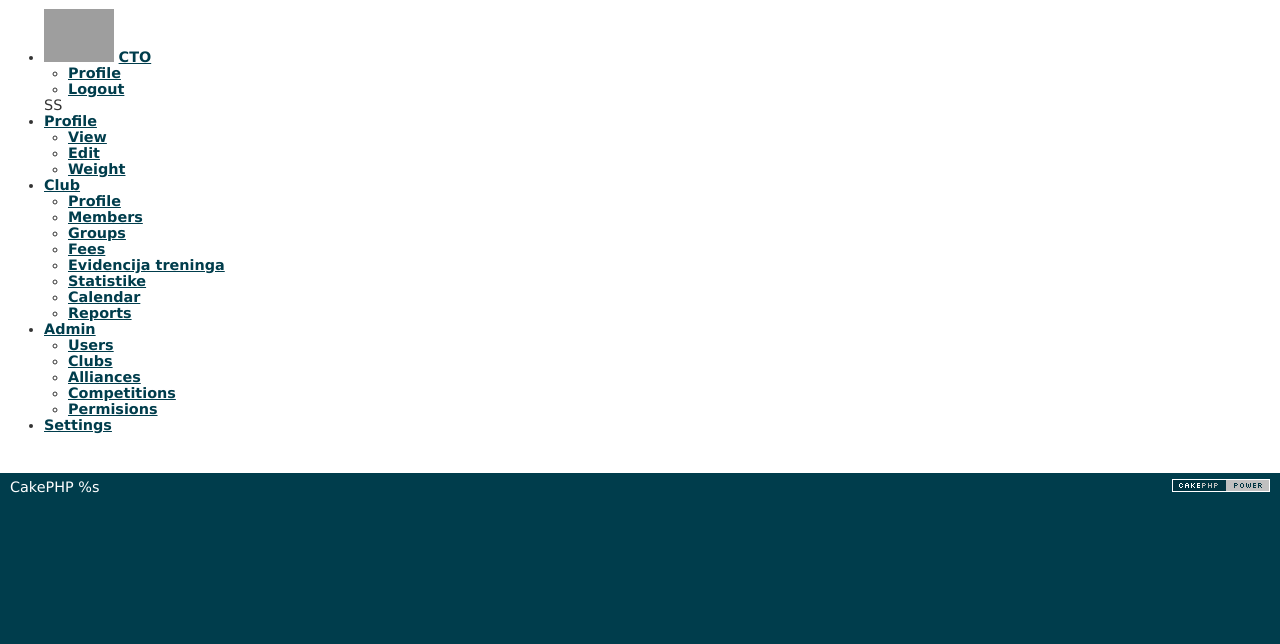
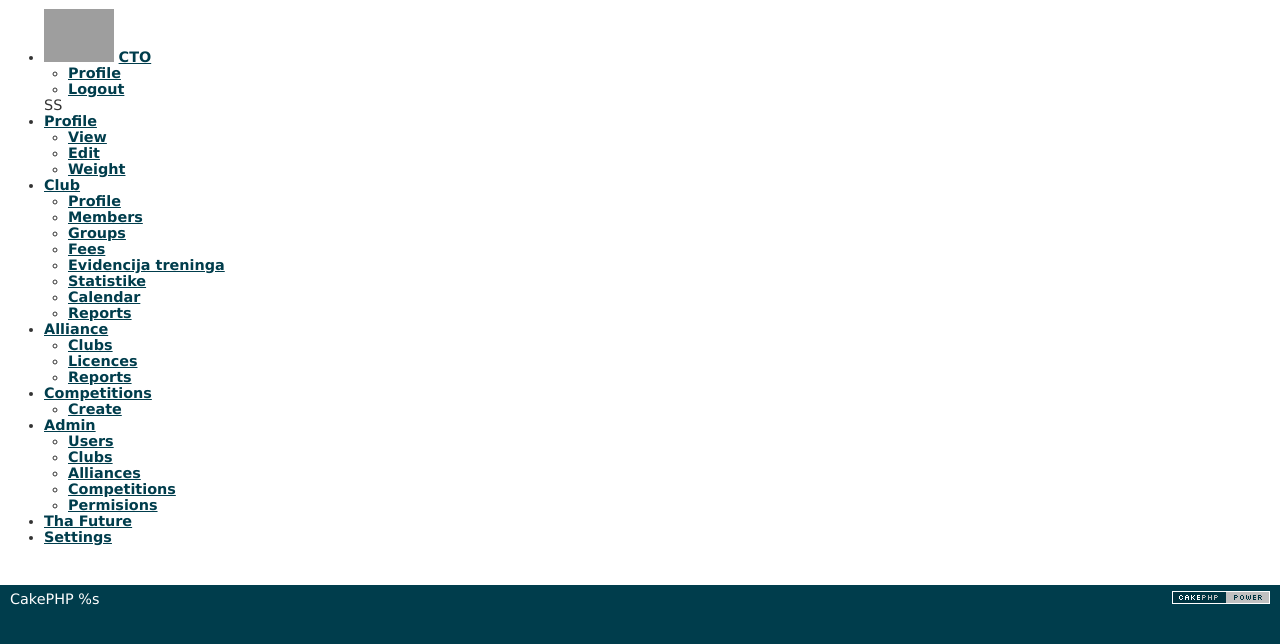
Before and after one commit to mirocosic/smartsport-inspinia, a CakePHP app: template app/View/Elements/Menu.ctp in a window 1280 px wide. Shown: the part 48-692 px from the top of the page. Run offline with PHP 8.4 and a stand-in for CakePHP, Linux system fonts and the light colour scheme; the template is opened without the code that fills it, so the values that code supplies are empty; some libraries are stand-ins or nearby versions; grey boxes are pictures that could not be loaded.

Commit message:
dodavanje fake stvari + clubgroups fix part 1

```diff
--- /dev/null
+++ b/app/View/Alliance/clubs.ctp
@@ -0,0 +1,4 @@
+<div id="PageContent" class="wrapper wrapper-content animated fadeInRight">
+
+</div>
+<?=$this->element('Scripts');?>
--- a/app/View/Elements/Menu.ctp
+++ b/app/View/Elements/Menu.ctp
@@ -21,8 +21,8 @@
                         SS
                     </div>
                 </li>
-                <li>
-                    <a href="#"><i class="fa fa-eye fa-fw"></i><span class="nav-label"><?=__("Profile");?></span>
+                <li <?if($this->params['controller'] == 'users'){echo 'class="active"';}?>>
+                    <a href="#"><i class="fa fa-user fa-fw"></i><span class="nav-label"><?=__("Profile");?></span>
                         <span class="fa arrow fa-fw"></span>
                     </a>
                     <ul class="nav nav-second-level collapse">
@@ -32,13 +32,13 @@
                         <li>
                             <a href="/profile/view"><i class="fa fa-pencil fa-fw"></i><span class="nav-label"><?=__("Edit");?></span></a>
                         </li>
-                        <li>
-                            <a href="/users/weight"><i class="fa fa-pencil fa-fw"></i><span class="nav-label"><?=__("Weight");?></span></a>
+                        <li <?if($this->params['action'] == 'weight'){echo 'class="active"';}?>>
+                            <a href="/users/weight"><i class="fa fa-shopping-bag fa-fw"></i><span class="nav-label"><?=__("Weight");?></span></a>
                         </li>
                     </ul>
                 </li>
 
-                 <li <?if($this->params['controller'] == 'clubs' ||$this->params['controller'] == 'club'){echo 'class="active"';}?>>
+                <li <?if($this->params['controller'] == 'clubs' ||$this->params['controller'] == 'club'){echo 'class="active"';}?>>
                     <a href="/clubs/view"><i class="fa fa-slideshare fa-fw"></i> <span class="nav-label"><?=__("Club");?></span> <span class="fa arrow fa-fw"></span></a>
                     <ul class="nav nav-second-level collapse">
                         <li <?if($this->params['action'] == 'view'){echo 'class="active"';}?>>
@@ -68,9 +68,34 @@
                     </ul>
                 </li>
 
+                <li <?if($this->params['controller'] == 'alliance'){echo 'class="active"';}?>>
+                    <a href="/alliance/"><i class="fa fa-bank fa-fw"></i> <span class="nav-label"><?=__("Alliance");?></span> <span class="fa arrow fa-fw"></span></a>
+                    <ul class="nav nav-second-level collapse">
+                        <li <?if($this->params['action'] == 'clubs'){echo 'class="active"';}?>>
+                            <a href="#"><i class="fa fa-slideshare fa-fw"></i><span class="nav-label"><?=__("Clubs");?></span></a>
+                        </li>
+                        <li <?if($this->params['action'] == 'licences'){echo 'class="active"';}?>>
+                            <a href="#"><i class="fa fa-certificate fa-fw"></i><span class="nav-label"><?=__("Licences");?></span></a>
+                        </li>
+                        <li>
+                            <a href="#"><i class="fa fa-book fa-fw"></i> <span class="nav-label"><?=__('Reports');?></span></a>
+                        </li>
+                    </ul>
+                </li>
+
+                <li <?if($this->params['controller'] == 'competitions'){echo 'class="active"';}?>>
+                    <a href="/alliance/"><i class="fa fa-trophy fa-fw"></i> <span class="nav-label"><?=__("Competitions");?></span> <span class="fa arrow fa-fw"></span></a>
+                    <ul class="nav nav-second-level collapse">
+                        <li <?if($this->params['action'] == 'create'){echo 'class="active"';}?>>
+                            <a href="#"><i class="fa fa-plus fa-fw"></i><span class="nav-label"><?=__("Create");?></span></a>
+                        </li>
+
+                    </ul>
+                </li>
+
 
                 <li <?if($this->params['controller'] == 'admin'){echo 'class="active"';}?>>
-                    <a href="#"><i class="fa fa-magic fa-fw"></i> <span class="nav-label">Admin</span><span class="fa arrow fa-fw"></span></a>
+                    <a href="#"><i class="fa fa-fort-awesome fa-fw"></i> <span class="nav-label">Admin</span><span class="fa arrow fa-fw"></span></a>
                     <ul class="nav nav-second-level collapse">
                         <li>
                             <a href="/admin/users"><i class="fa fa-users fa-fw"></i><span class="nav-label"><?=__("Users");?></span></a>
@@ -90,6 +115,9 @@
                     </ul>
 
                 </li>
+                <li <?if($this->params['controller'] == 'future'){echo 'class="active"';}?>>
+                    <a href="/#"><i class="fa fa-magic "></i> <span class="nav-label "><?=__("Tha Future");?></span> </a>
+                </li>
                 <li <?if($this->params['controller'] == 'settings'){echo 'class="active"';}?>>
                     <a href="/settings"><i class="fa fa-cog"></i> <span class="nav-label"><?=__("Settings");?></span> </a>
                 </li>
--- a/app/View/Layouts/Home.ctp
+++ b/app/View/Layouts/Home.ctp
@@ -10,7 +10,7 @@
     <link rel="stylesheet" href="/ext-themes/theme-triton/resources/theme-triton-all.css"/>
 
     <link href="/css/bootstrap.min.css" rel="stylesheet">
-    <link href="/font-awesome/css/font-awesome.css" rel="stylesheet">
+    <link rel="stylesheet" href="https://maxcdn.bootstrapcdn.com/font-awesome/4.5.0/css/font-awesome.min.css">
 
     <link href="/css/plugins/toastr/toastr.min.css" rel="stylesheet">
     <link href="/css/plugins/datepicker/datepicker3.css" rel="stylesheet">
```
Also changed, not shown: app/Controller/AllianceController.php (added, +14 -0 lines), app/Controller/ClubsController.php (+85 -1 lines), app/Controller/UsersController.php (+5 -3 lines), app/View/Clubs/members.ctp (+27 -11 lines), app/webroot/css/custom.css (+8 -0 lines), 1 other file.
